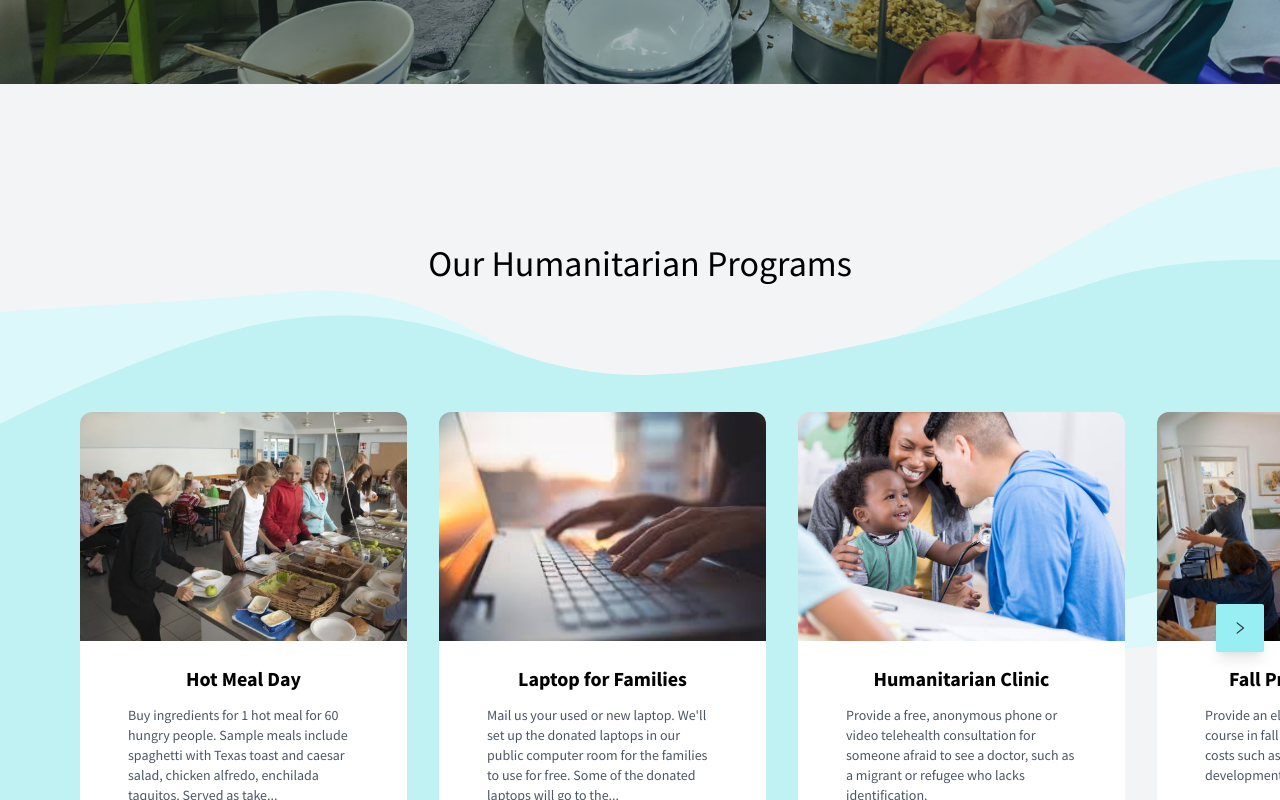
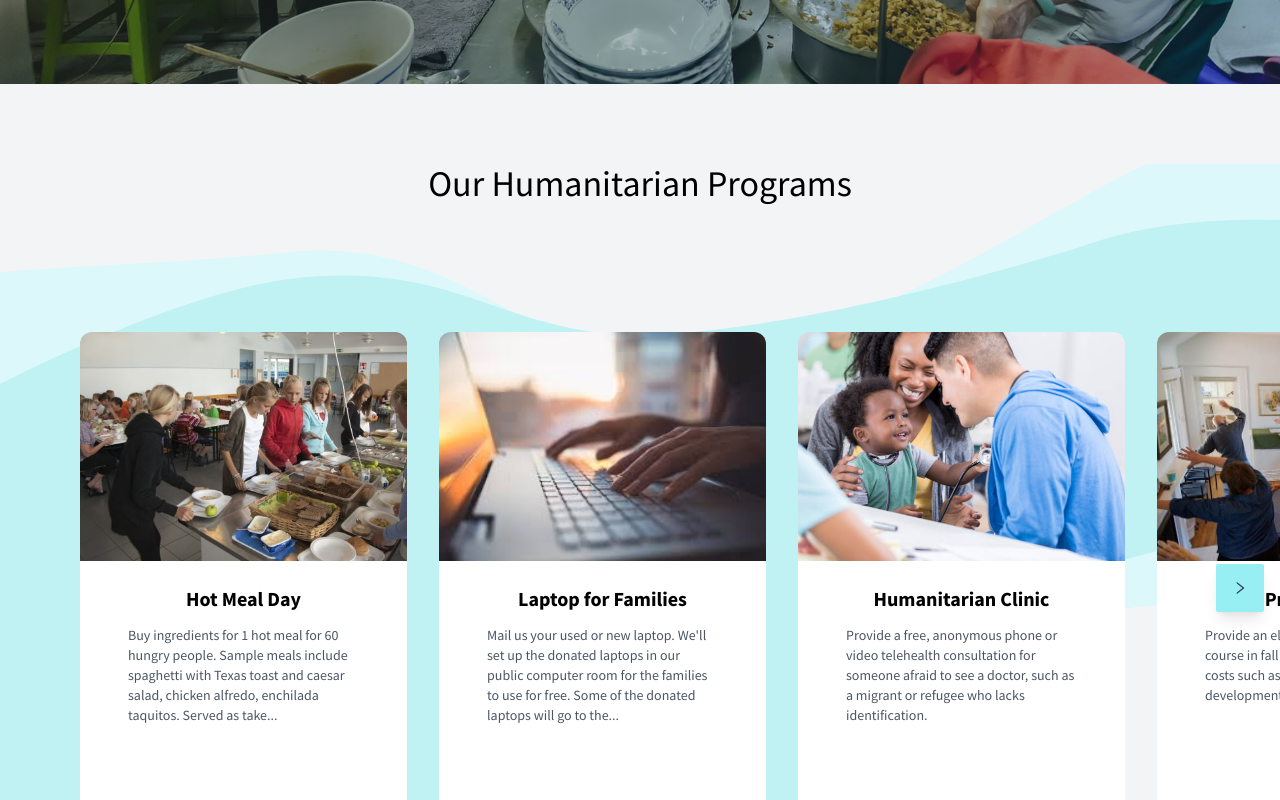
Before and after one commit to margaritahumanitarian/helpafamily, a Next.js app: page / in a window 1280 px wide. Shown: the part 660-1460 px from the top of the page. Built offline with nearby package versions, Linux system fonts and the light colour scheme.

Commit message:
fix card layout bg

```diff
--- a/components/CardsLayout.js
+++ b/components/CardsLayout.js
@@ -8,15 +8,11 @@ export default function CardsLayout({ children, description }) {
   const { hasItemsOnLeft, hasItemsOnRight, scrollRight, scrollLeft } =
     usePosition(ref);
   return (
-    <div className="w-full py-20 relative ">
-      {description && (
-        <h2 className="pb-20 text-3xl md:text-4xl z-10 text-center">
-          {description}
-        </h2>
-      )}
-      <div className="absolute top-0 left-0 h-full w-full overflow-hidden flex justify-center items-center z-0">
-        <SVGCardBackground />
-      </div>
+    <div className="w-full pb-20 relative overflow-hidden card-layout">
+      <h2 className="pb-20 text-3xl md:text-4xl z-10 text-center">
+        {description}
+      </h2>
+      <SVGCardBackground />
       <button
         aria-label="move right"
         className={`btn btn-accent rounded-sm btn-size absolute right-4 top-1/2  z-50 ${
--- a/components/SVGCardBackground.js
+++ b/components/SVGCardBackground.js
@@ -5,11 +5,11 @@ function SVGCardBackground() {
   const { theme } = useContextTheme();
   return (
     <svg
-      className="max-h-full w-full"
+      className="min-w-full"
       fill="none"
-      height={1281}
+      // height="1281"
       viewBox="0 0 1440 1281"
-      width={1440}
+      // width="1440"
       xmlns="http://www.w3.org/2000/svg"
     >
       <path
@@ -20,6 +20,18 @@ function SVGCardBackground() {
         d="M215.172 225.052c-198.8 21.6-611.5 234.024-632.5 286.524-17.833 154.5 0 161 0 354 0 130.5 33 280.004 74.5 280.004s374-103.5 507.5-103.5c143.5 0 178 57.71 380 77.5 215.5 21.11 305.5-20 425.5-98.5 112.248-73.432 237.338-248.528 335.998-330.528 98.67-82 438.83-113.142 499-119.976 15-192.166 87.1-386.9 67.5-398.5-24.5-14.5-292-65.474-489 .001-102.74 34.149-431.998 128.475-647.498 134.975-215.5 6.5-272.5-109-521-82z"
         fill="#C0F1F3"
       />
+      <style jsx>{`
+        svg {
+          position: absolute;
+          height: 110%;
+          min-width: 100%;
+          left: 0%;
+          right: 0%;
+          top: -5%;
+          bottom: 5.51%;
+          border-radius: 0px;
+        }
+      `}</style>
     </svg>
   );
 }
```
